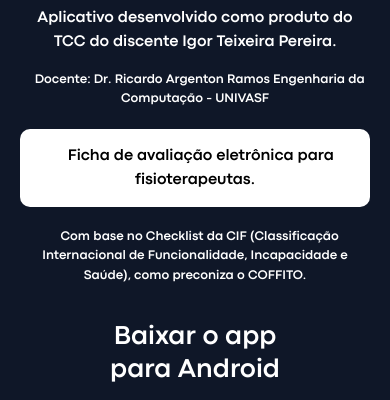
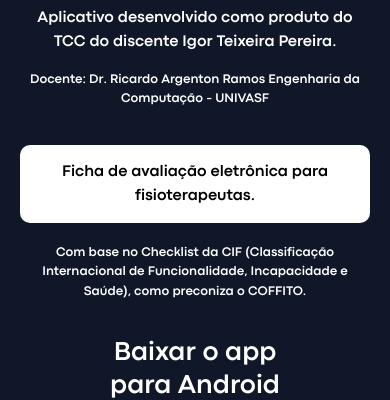
Before and after one commit to IgorPereira1997/igorpereira1997.github.io, a plain HTML site: page AvaliaFisio/index.html in a window 390 px wide. Shown: the part 168-568 px from the top of the page. Drawn offline with nearby package versions, Linux system fonts and the light colour scheme.

Commit message:
Minor fix on responsive configurations

```diff
--- a/AvaliaFisio/index.html
+++ b/AvaliaFisio/index.html
@@ -18,14 +18,14 @@
 
     <section class="description-section">
       <p class="main-p">Aplicativo desenvolvido como produto do TCC do discente Igor Teixeira Pereira.</p>
-   <p class="legend"><span>&nbsp;&nbsp;&nbsp;&nbsp;&nbsp;</span>Docente: Dr. Ricardo Argenton Ramos
+   <p class="legend">Docente: Dr. Ricardo Argenton Ramos
     Engenharia da Computação - UNIVASF</p>
     <div class="evaluation">
-      <p><span>&nbsp;&nbsp;&nbsp;&nbsp;&nbsp;</span>Ficha de avaliação eletrônica para fisioterapeutas.</p>
+      <p>Ficha de avaliação eletrônica para fisioterapeutas.</p>
 
     </div>
 
-    <p class="legend-2"><span>&nbsp;&nbsp;&nbsp;&nbsp;&nbsp;</span>Com base no Checklist da CIF
+    <p class="legend-2">Com base no Checklist da CIF
       (Classificação Internacional de Funcionalidade, Incapacidade e Saúde), como preconiza o COFFITO. </p>
 
 
--- a/AvaliaFisio/style.css
+++ b/AvaliaFisio/style.css
@@ -289,6 +289,11 @@ section.description-section{
   padding-bottom: 15px;
   margin-bottom: 20px;
   margin-top: 20px;
+  max-width: 500px;
+  display: inline-flex;
+  justify-content: center;
+  padding-left: 10px;
+  padding-right: 10px;
 }
 
 .main-p{
@@ -494,11 +499,16 @@ section.description-section{
 
 .research-section h3{
   background: linear-gradient(to right, #235A86, #57E4FF);
-  border-radius: 30px;
-  color: black;
-  font-size: 21px;
-  padding-top: 10px;
-  padding-bottom: 10px;
+    border-radius: 30px;
+    color: black;
+    font-size: 21px;
+    padding-top: 10px;
+    width: 300px;
+    padding-bottom: 10px;
+    display: inline-flex;
+    justify-content: center;
+    padding-left: 10px;
+    padding-right: 10px;
 }
 
 .research-section h3 a{
```
